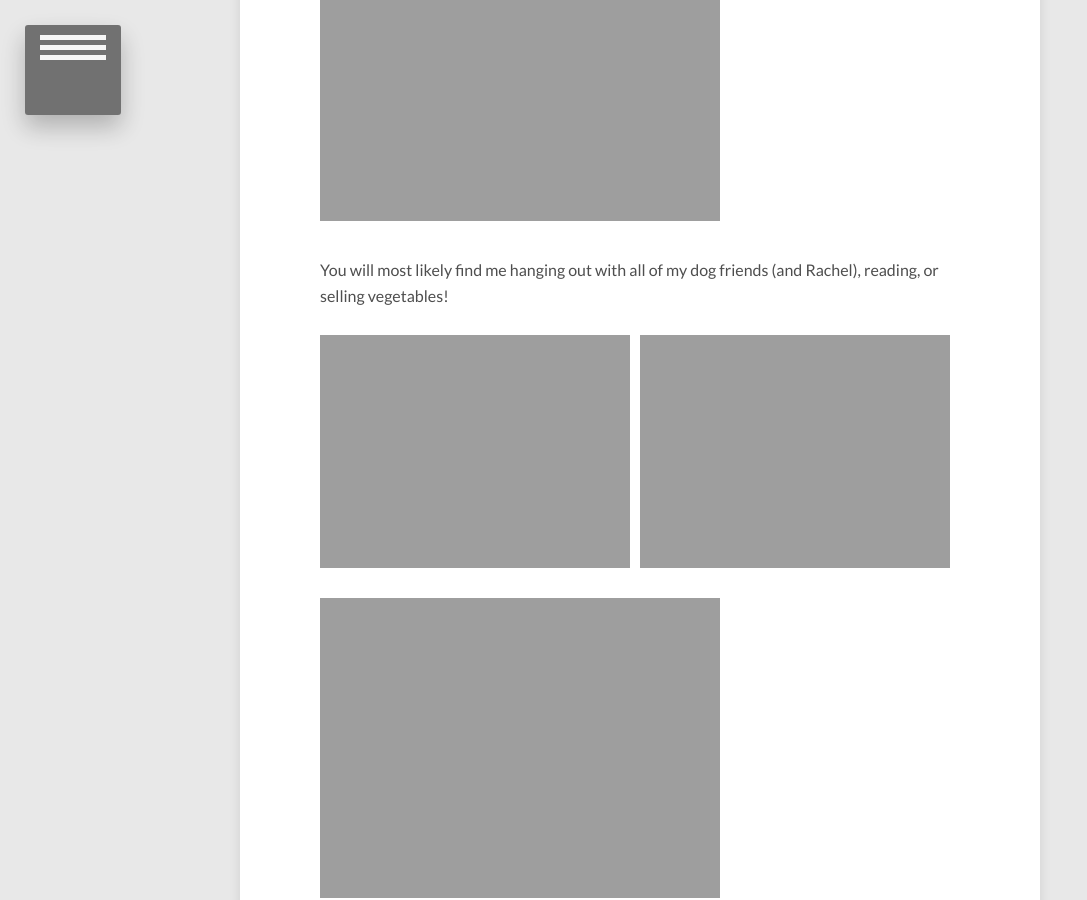
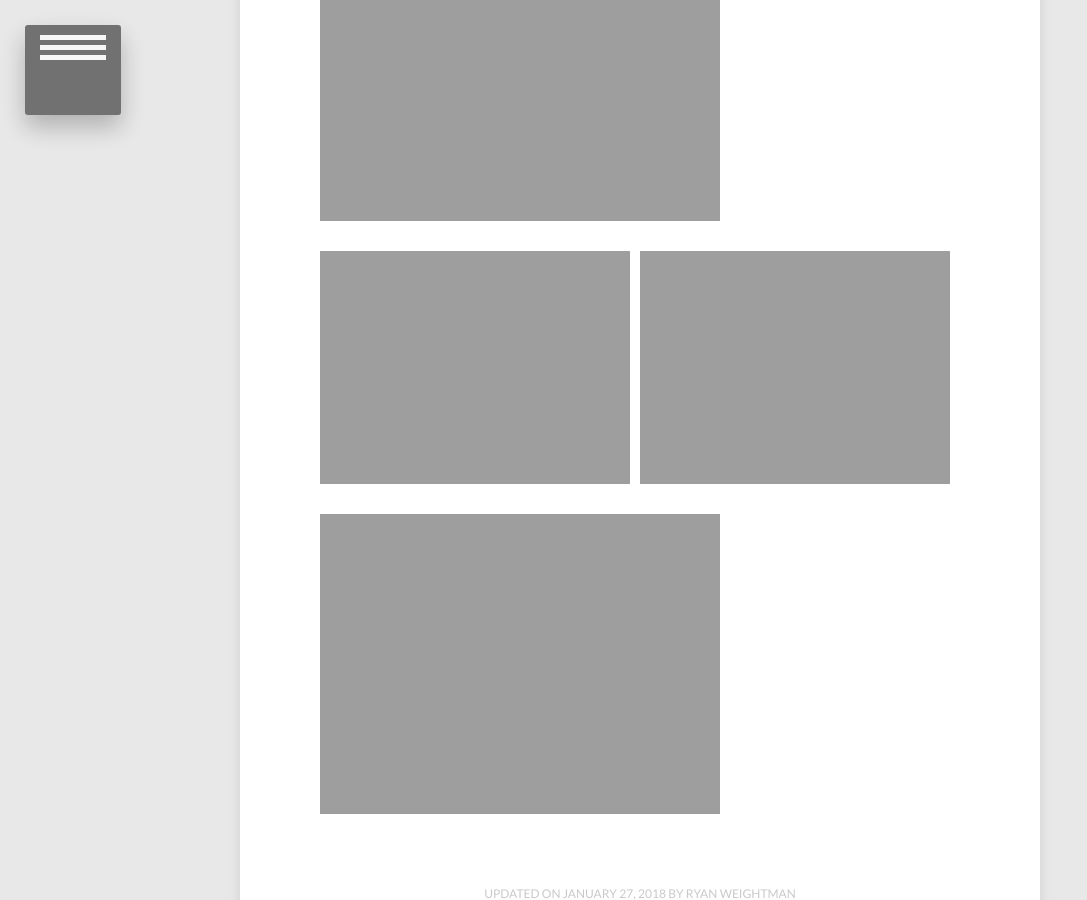
Before and after one commit to RyanJ119/RyanJ119.github.io, a Jekyll site: the page built from about/index.md, in a window 1280 px wide and 900 px high, scrolled down 1900 px. Shown: the whole window, without its empty margins (0-1087 px from the left). Built offline with Jekyll 4.4.1, drawn with Linux system fonts in a browser that asks for light colours; nearby versions of some CDN libraries.

Commit message:
Update index.md

```diff
--- a/about/index.md
+++ b/about/index.md
@@ -30,7 +30,6 @@ I’m a longtime teacher and a big believer that math should be useful, intuitiv
 	<a href="{{ site.url }}/images/RyanAndRachel.JPG"><img src="{{ site.url }}/images/RyanAndRachel.JPG" alt=""></a>
 </figure>
 
-You will most likely find me hanging out with all of my dog friends (and Rachel), reading, or selling vegetables!
 
 <figure class="half">
 	<a href="{{ site.url }}/images/Scooby.JPG"><img src="{{ site.url }}/images/Scooby.JPG" alt=""></a>
```
